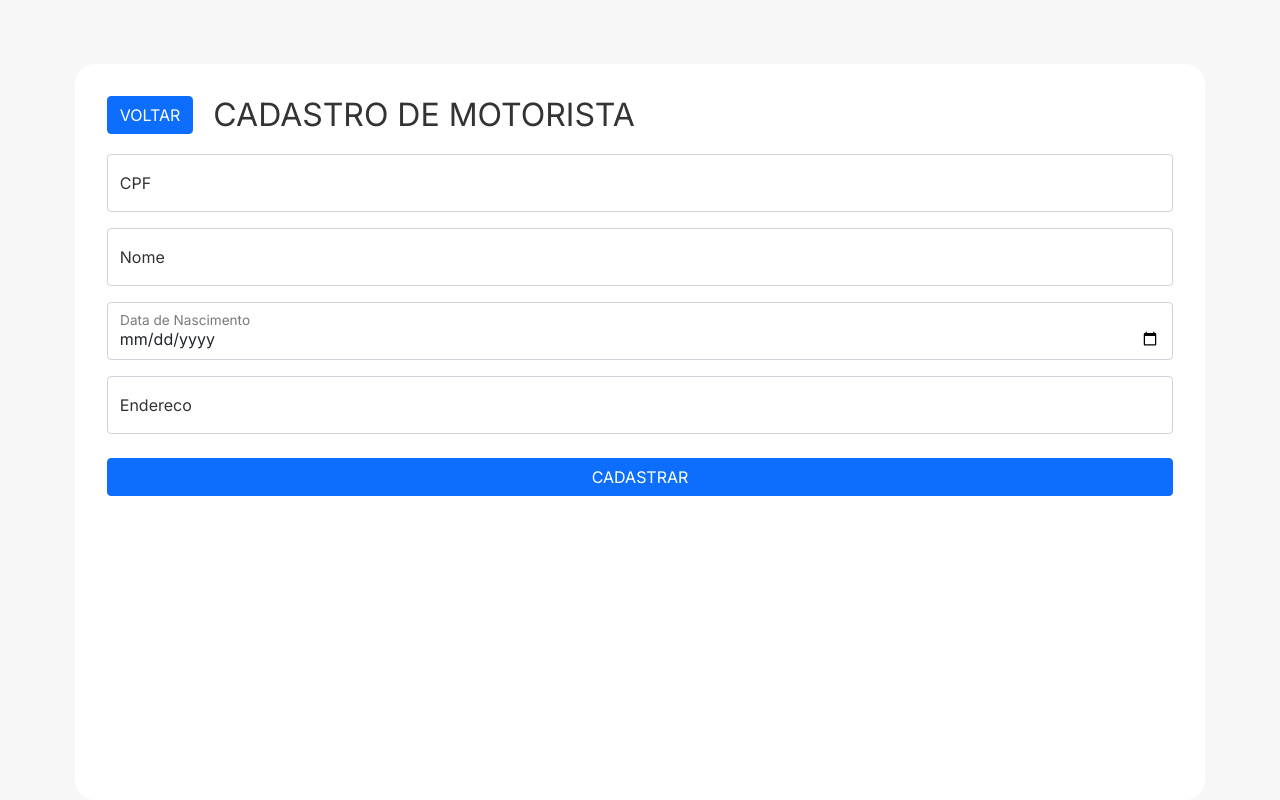
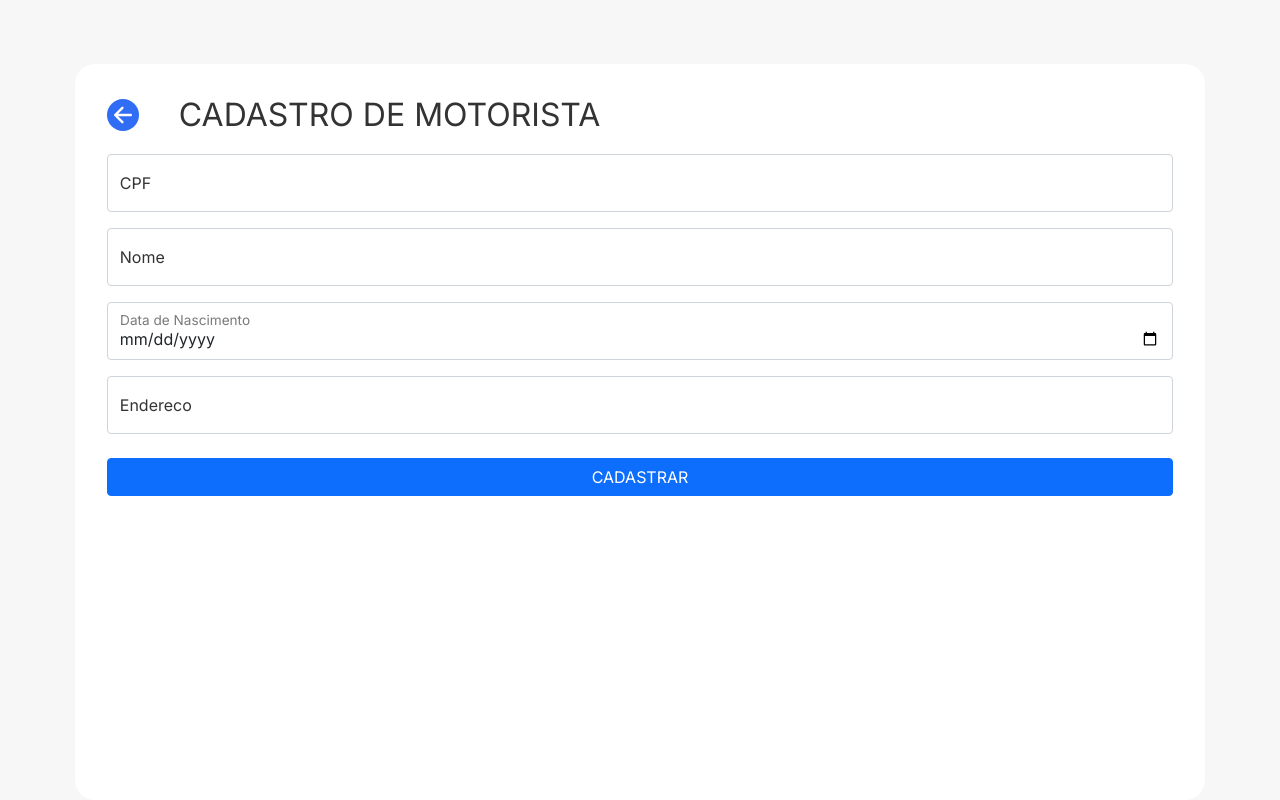
Before and after one commit to nataliafonseca/flask-systrans, a Flask app: page /driver/register in a window 1280 px wide. Shown: the part 80-880 px from the top of the page. Run offline with Flask 2, Linux system fonts and the light colour scheme; a user stored in the database is signed in.

Commit message:
alterações no layout e formatação de data e cpf

```diff
--- a/app/static/css/forms.css
+++ b/app/static/css/forms.css
@@ -20,14 +20,3 @@
     min-width: initial;
   }
 }
-
-.subtitle {
-  display: flex;
-  margin-bottom: 20px;
-  align-items: center;
-  gap: 20px;
-}
-
-.subtitle a {
-  justify-self: flex-start;
-}
--- a/app/static/css/global.css
+++ b/app/static/css/global.css
@@ -24,3 +24,30 @@ a.btn {
 .subtitle h2 {
   margin-bottom: 0;
 }
+
+.subtitle {
+  display: flex;
+  justify-content: space-between;
+  margin-bottom: 20px;
+  align-items: center;
+}
+
+.subtitle > div {
+  display: flex;
+  gap: 1rem;
+  align-items: center;
+}
+
+.back-button {
+  height: 2rem;
+  margin: 0;
+  background-color: #316cf4;
+  color: #ffffff;
+  padding: 0.2rem;
+  border-radius: 30px;
+  transition: 0.2s ease-in-out;
+}
+
+.back-button:hover {
+  background: #295dcf;
+}
--- a/app/static/css/lists.css
+++ /dev/null
@@ -1,6 +0,0 @@
-.subtitle {
-  display: flex;
-  justify-content: space-between;
-  margin-bottom: 20px;
-  align-items: center;
-}
--- a/app/templates/application.html
+++ b/app/templates/application.html
@@ -8,10 +8,10 @@
 {% block content %}
 <div class="header">
   <div class="header-content">
-    <span class="logo"><a href="/dashboard">SYSTRANS</a></span>
+    <span class="logo"><a href="{{ url_for('dashboard') }}">SYSTRANS</a></span>
     <div>
       <span><b>{{username}}</b></span>
-      <a href="/logout">
+      <a href="{{ url_for('logout') }}">
         <svg xmlns="http://www.w3.org/2000/svg" class="icon" viewBox="0 0 1024 1024">
           <path
             d="M868 732h-70.3c-4.8 0-9.3 2.1-12.3 5.8-7 8.5-14.5 16.7-22.4 24.5a353.84 353.84 0 0 1-112.7 75.9A352.8 352.8 0 0 1 512.4 866c-47.9 0-94.3-9.4-137.9-27.8a353.84 353.84 0 0 1-112.7-75.9 353.28 353.28 0 0 1-76-112.5C167.3 606.2 158 559.9 158 512s9.4-94.2 27.8-137.8c17.8-42.1 43.4-80 76-112.5s70.5-58.1 112.7-75.9c43.6-18.4 90-27.8 137.9-27.8 47.9 0 94.3 9.3 137.9 27.8 42.2 17.8 80.1 43.4 112.7 75.9 7.9 7.9 15.3 16.1 22.4 24.5 3 3.7 7.6 5.8 12.3 5.8H868c6.3 0 10.2-7 6.7-12.3C798 160.5 663.8 81.6 511.3 82 271.7 82.6 79.6 277.1 82 516.4 84.4 751.9 276.2 942 512.4 942c152.1 0 285.7-78.8 362.3-197.7 3.4-5.3-.4-12.3-6.7-12.3zm88.9-226.3L815 393.7c-5.3-4.2-13-.4-13 6.3v76H488c-4.4 0-8 3.6-8 8v56c0 4.4 3.6 8 8 8h314v76c0 6.7 7.8 10.5 13 6.3l141.9-112a8 8 0 0 0 0-12.6z" />
--- a/app/templates/driver/register.html
+++ b/app/templates/driver/register.html
@@ -8,8 +8,16 @@
 <div class="container">
   <div class="content">
     <div class="subtitle">
-      <a href="/driver" class="btn btn-primary">VOLTAR</a>
-      <h2>CADASTRO DE MOTORISTA</h2>
+      <div>
+        <a class="me-4" href="{{ url_for('list_drivers') }}">
+          <svg xmlns="http://www.w3.org/2000/svg" class="back-button ionicon" viewBox="0 0 512 512">
+            <title>Arrow Back</title>
+            <path fill="none" stroke="currentColor" stroke-linecap="round" stroke-linejoin="round" stroke-width="48"
+              d="M244 400L100 256l144-144M120 256h292" />
+          </svg>
+        </a>
+        <h2>CADASTRO DE MOTORISTA</h2>
+      </div>
     </div>
     {% if cpf_exists %}
     <div class="alert alert-danger">CPF já cadastrado</div>
--- a/app/templates/login.html
+++ b/app/templates/login.html
@@ -35,7 +35,7 @@
         </ul>
         {% endif %}
       </div>
-      <p class="text-end small mt-2"><a href="/register">Registrar</a></p>
+      <p class="text-end small mt-2"><a href="{{ url_for('register') }}">Registrar</a></p>
 
       <div class="d-grid mt-4">
         <button type="submit" class="btn btn-primary" onclick="this.form.submit()">LOGIN</button>
--- a/app/templates/register.html
+++ b/app/templates/register.html
@@ -82,7 +82,7 @@
         </ul>
         {% endif %}
       </div>
-      <p class="text-end small mt-2"><a href="/login">Login</a></p>
+      <p class="text-end small mt-2"><a href="{{ url_for('login') }}">Login</a></p>
 
       <div class="d-grid mt-4">
         <button type="submit" class="btn btn-primary" onclick="this.form.submit()">REGISTRAR</button>
```
Also changed, not shown: app/templates/dashboard.html (+5 -5 lines), app/templates/driver/list.html (+14 -4 lines).
